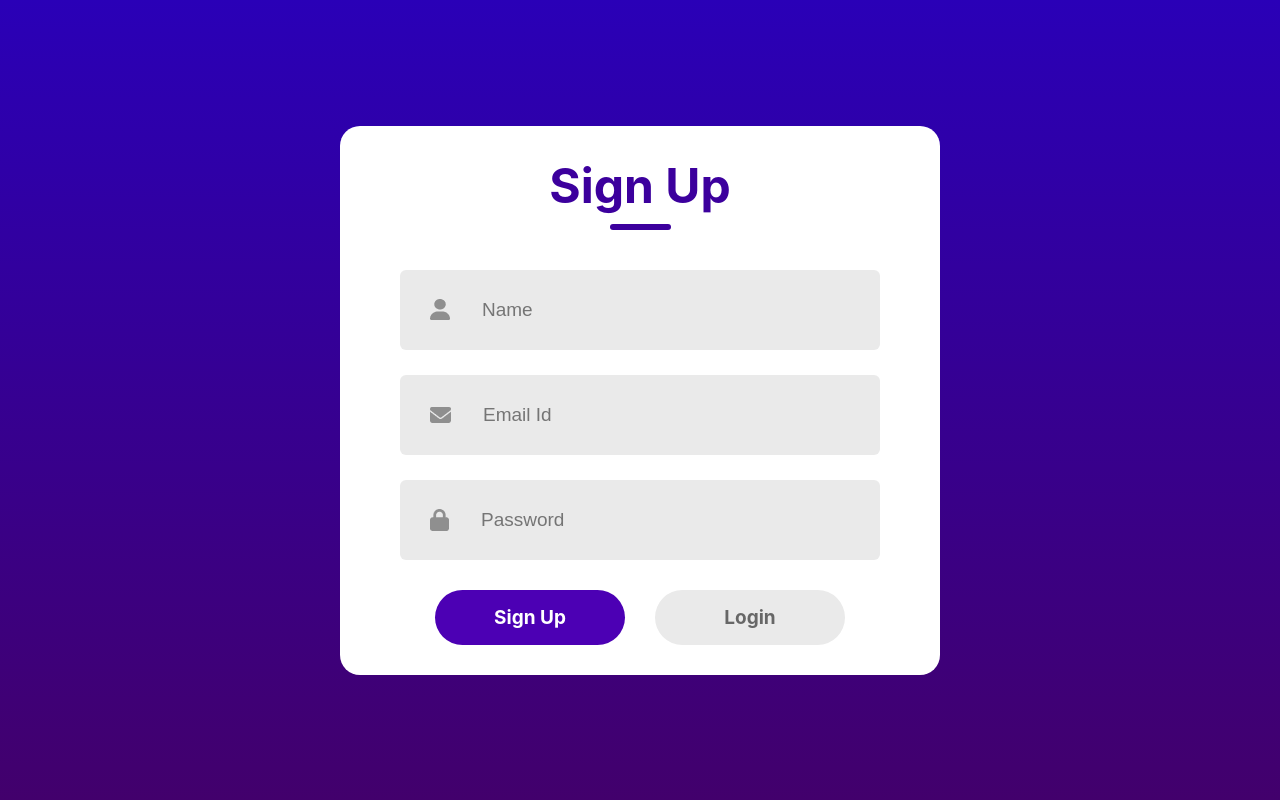
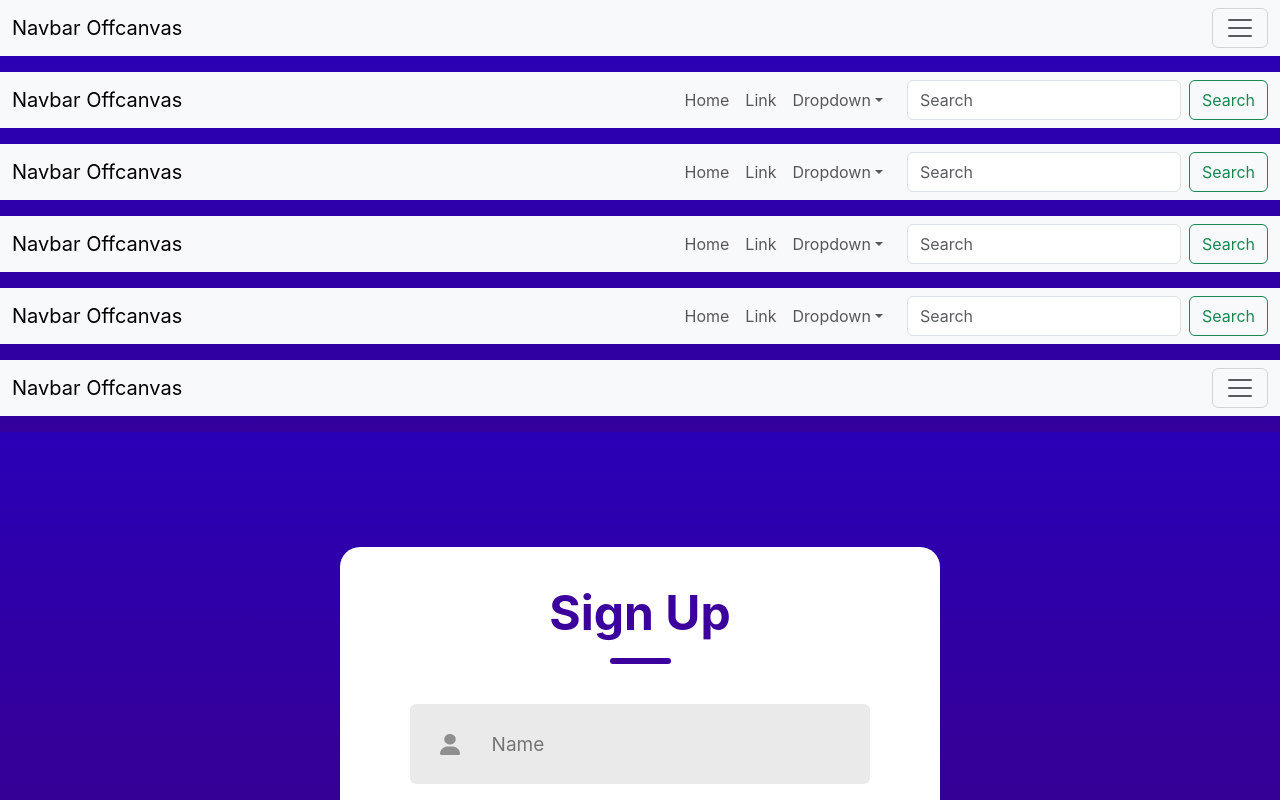
Before and after one commit to someshbhardwaj17/MyCart, a React (Create React App) app: page / in a window 1280 px wide. Shown: the top 800 px of the page. Built offline with nearby package versions, Linux system fonts and the light colour scheme.

Commit message:
add navbar

```diff
--- a/package.json
+++ b/package.json
@@ -7,15 +7,17 @@
     "@testing-library/jest-dom": "^5.17.0",
     "@testing-library/react": "^13.4.0",
     "@testing-library/user-event": "^13.5.0",
+    "bootstrap": "^5.3.3",
     "react": "^18.2.0",
+    "react-bootstrap": "^2.10.1",
     "react-dom": "^18.2.0",
     "react-scripts": "5.0.1",
     "web-vitals": "^2.1.4"
   },
   "scripts": {
     "start": "react-scripts start",
-    "predeploy":"npm run build",
-    "deploy" : "gh-pages -d build",
+    "predeploy": "npm run build",
+    "deploy": "gh-pages -d build",
     "build": "react-scripts build",
     "test": "react-scripts test",
     "eject": "react-scripts eject"
--- a/public/index.html
+++ b/public/index.html
@@ -24,7 +24,13 @@
       work correctly both with client-side routing and a non-root public URL.
       Learn how to configure a non-root public URL by running `npm run build`.
     -->
-    <title>React App</title>
+    <link
+  rel="stylesheet"
+  href="https://cdn.jsdelivr.net/npm/bootstrap@5.3.2/dist/css/bootstrap.min.css"
+  integrity="sha384-T3c6CoIi6uLrA9TneNEoa7RxnatzjcDSCmG1MXxSR1GAsXEV/Dwwykc2MPK8M2HN"
+  crossorigin="anonymous"
+/>
+    <title>MyCart</title>
   </head>
   <body>
     <noscript>You need to enable JavaScript to run this app.</noscript>
--- a/src/App.js
+++ b/src/App.js
@@ -1,9 +1,11 @@
 import logo from './logo.svg';
 import './App.css';
 import LoginSignup from '../src/Components/Login-Signup/LoginSignup'
+import Navbar from './Components/Navbar/Navbar'
 function App() {
   return (
     <div className="App">
+      <Navbar/>
     <LoginSignup/>
     </div>
   );
--- a/src/Components/Login-Signup/LoginSignup.css
+++ b/src/Components/Login-Signup/LoginSignup.css
@@ -16,7 +16,7 @@
     background: #fff;
     border-radius: 20px;
     width: 600px;
-    height:60%px;
+    height: 570px;
 }
 .header{
     display: flex;
@@ -49,7 +49,7 @@
 align-items: center;
 margin: auto;
 width: 80%;
-height: 10vh;
+height:80px;
 background: #eaeaea;
 border-radius: 6px;
 }
@@ -68,10 +68,12 @@
 }
 
 .forgot-password{
-
     margin-top: 27px;
     color: #797979;
     font-size: 18px;
+    display: flex;
+    flex-direction: row;
+    justify-content: space-around;
 }
 
 .forgot-password span{
@@ -110,7 +112,8 @@
         background: #fff;
         border-radius: 20px;
         width: 95%;
-        height:60%;
+        height: 480px;
+
     }
     .header{
         display: flex;
@@ -122,12 +125,12 @@
     }
     .text{
         color: #3c009d;
-        font-size: 48px;
+        font-size: 40px;
         font-weight: 700;
     }
     .underline{
         width: 61px;
-        height: 6px;
+        height: 4px;
         background: #3c009d;
         border-radius: 9px;
     }
@@ -143,7 +146,7 @@
     align-items: center;
     margin: auto;
     width: 90%;
-    height: 7vh;
+    height: 60px;
     background: #eaeaea;
     border-radius: 6px;
     }
--- a/src/Components/Login-Signup/LoginSignup.jsx
+++ b/src/Components/Login-Signup/LoginSignup.jsx
@@ -35,7 +35,8 @@
           <div />
         ) : (
           <div className="forgot-password">
-            Forgot Password?<span>Click here!</span>
+            <span><input value="test" type="checkbox"/> Remember me</span>
+            <span>Forgot Password?</span>
           </div>
         )}
 
--- /dev/null
+++ b/src/Components/Navbar/Navbar.jsx
@@ -0,0 +1,63 @@
+import Button from 'react-bootstrap/Button';
+import Container from 'react-bootstrap/Container';
+import Form from 'react-bootstrap/Form';
+import Nav from 'react-bootstrap/Nav';
+import Navbar from 'react-bootstrap/Navbar';
+import NavDropdown from 'react-bootstrap/NavDropdown';
+import Offcanvas from 'react-bootstrap/Offcanvas';
+
+function OffcanvasExample() {
+  return (
+    <>
+      {[false, 'sm', 'md', 'lg', 'xl', 'xxl'].map((expand) => (
+        <Navbar key={expand} expand={expand} className="bg-body-tertiary mb-3">
+          <Container fluid>
+            <Navbar.Brand href="#">Navbar Offcanvas</Navbar.Brand>
+            <Navbar.Toggle aria-controls={`offcanvasNavbar-expand-${expand}`} />
+            <Navbar.Offcanvas
+              id={`offcanvasNavbar-expand-${expand}`}
+              aria-labelledby={`offcanvasNavbarLabel-expand-${expand}`}
+              placement="end"
+            >
+              <Offcanvas.Header closeButton>
+                <Offcanvas.Title id={`offcanvasNavbarLabel-expand-${expand}`}>
+                  Offcanvas
+                </Offcanvas.Title>
+              </Offcanvas.Header>
+              <Offcanvas.Body>
+                <Nav className="justify-content-end flex-grow-1 pe-3">
+                  <Nav.Link href="#action1">Home</Nav.Link>
+                  <Nav.Link href="#action2">Link</Nav.Link>
+                  <NavDropdown
+                    title="Dropdown"
+                    id={`offcanvasNavbarDropdown-expand-${expand}`}
+                  >
+                    <NavDropdown.Item href="#action3">Action</NavDropdown.Item>
+                    <NavDropdown.Item href="#action4">
+                      Another action
+                    </NavDropdown.Item>
+                    <NavDropdown.Divider />
+                    <NavDropdown.Item href="#action5">
+                      Something else here
+                    </NavDropdown.Item>
+                  </NavDropdown>
+                </Nav>
+                <Form className="d-flex">
+                  <Form.Control
+                    type="search"
+                    placeholder="Search"
+                    className="me-2"
+                    aria-label="Search"
+                  />
+                  <Button variant="outline-success">Search</Button>
+                </Form>
+              </Offcanvas.Body>
+            </Navbar.Offcanvas>
+          </Container>
+        </Navbar>
+      ))}
+    </>
+  );
+}
+
+export default OffcanvasExample;
```
Also changed, not shown: 1 other file (tests, documents, lock files or other folders).
